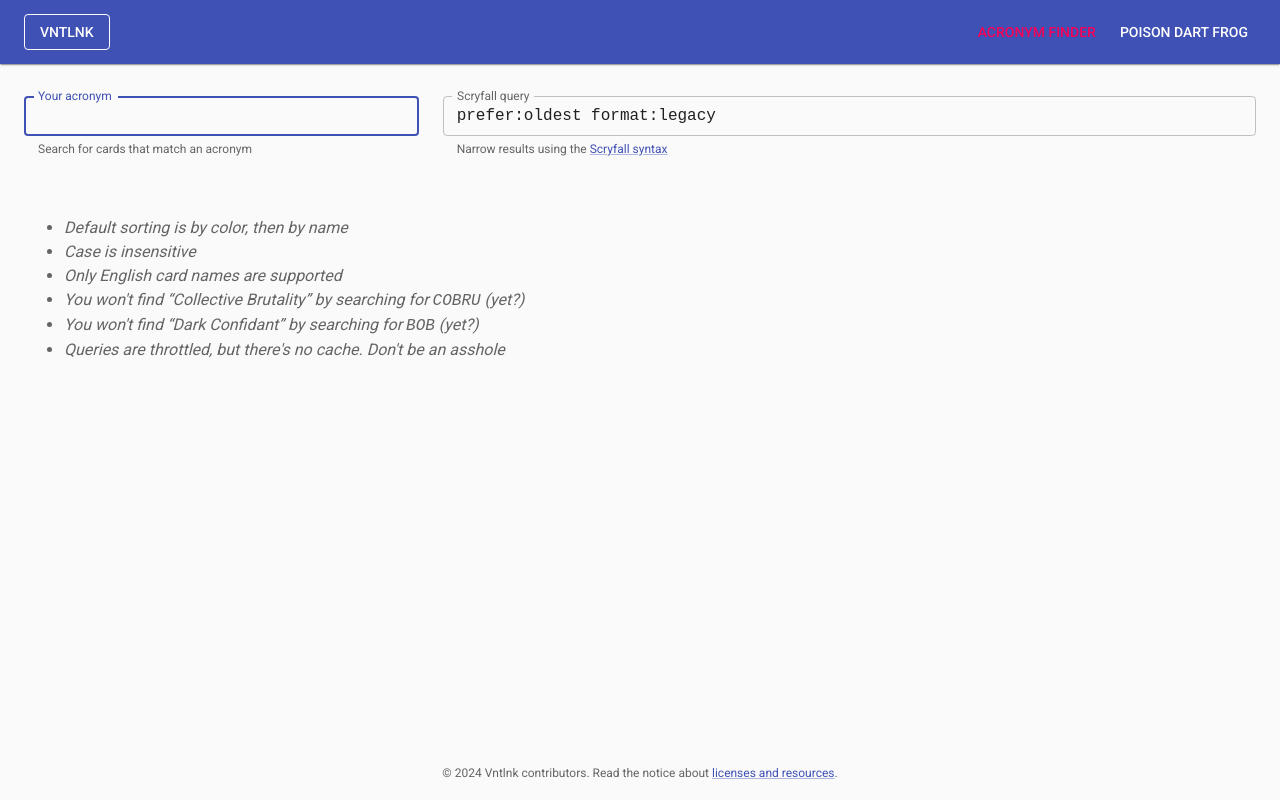
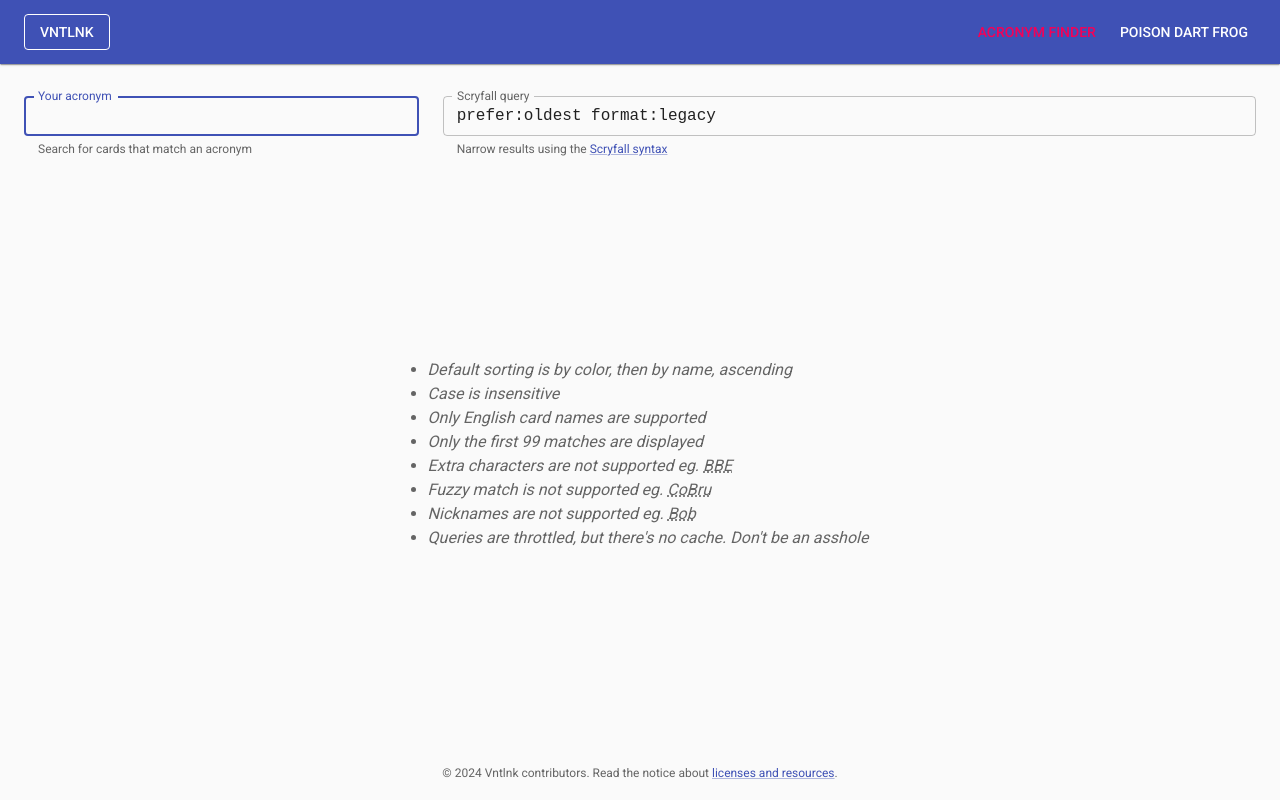
Before and after one commit to angrybacon/vntlnk, a Next.js app: page /acronymfinder in a window 1280 px wide. Built offline with nearby package versions, Linux system fonts and the light colour scheme.

Commit message:
chore(acronymfinder): prettify layout

```diff
--- a/app/theme.ts
+++ b/app/theme.ts
@@ -18,6 +18,9 @@ export const theme = createTheme({
         pre: { margin: 0 },
       },
     },
+    MuiDialog: {
+      styleOverrides: { paper: { borderRadius: 16 } },
+    },
     MuiSnackbar: {
       defaultProps: { autoHideDuration: 4000 },
     },
--- /dev/null
+++ b/components/Acronym.tsx
@@ -0,0 +1,12 @@
+import { Tooltip, Typography } from '@mui/material';
+
+type Props = {
+  definition: string;
+  text: string;
+};
+
+export const Acronym = ({ definition, text }: Props) => (
+  <Tooltip describeChild followCursor title={definition}>
+    <Typography component="abbr">{text}</Typography>
+  </Tooltip>
+);
--- a/modules/AcronymFinder/AcronymFinder.tsx
+++ b/modules/AcronymFinder/AcronymFinder.tsx
@@ -52,6 +52,7 @@ export const AcronymFinder = () => {
     setQuery(target.value.toLocaleUpperCase().trim());
 
   return (
+    <Box sx={{ display: 'grid', flexGrow: 1, gridTemplateRows: 'auto 1fr' }}>
       <Grid container spacing={{ xs: 2, sm: 3 }} sx={{ pt: 1 }}>
         <Grid size={{ xs: 12, sm: 4 }}>
           <TextField
@@ -61,6 +62,7 @@ export const AcronymFinder = () => {
             label="Your acronym"
             onChange={onInput}
             size="small"
+            sx={{ gridArea: 'input' }}
             value={query}
           />
         </Grid>
@@ -82,31 +84,29 @@ export const AcronymFinder = () => {
             onReset={onFilterReset}
             value={filter}
             size="small"
-          sx={{ input: { fontFamily: 'monospace' } }}
+            sx={{ gridArea: 'filter', input: { fontFamily: 'monospace' } }}
           />
         </Grid>
+      </Grid>
       {error && (
-        <Grid size={12} sx={{ mt: 4, textAlign: 'center' }}>
+        <Box sx={{ m: 'auto', textAlign: 'center' }}>
           <Typography component="p" gutterBottom variant="h2">
             No cards found
           </Typography>
           <Typography sx={{ color: 'text.secondary', fontStyle: 'italic' }}>
             {error}
           </Typography>
-        </Grid>
+        </Box>
       )}
-      {!error && !cards.length && (
-        <Grid size={12} sx={{ display: 'flex', mt: 4 }}>
-          <Help />
-        </Grid>
-      )}
+      {!error && !cards.length && <Help sx={{ m: 'auto' }} />}
       {cards.length > 0 && (
-        <Grid
-          size={12}
+        <Box
           sx={{
             display: 'grid',
             gap: { xs: 2, sm: 3 },
+            gridAutoRows: 'min-content',
             gridTemplateColumns: `repeat(auto-fill, minmax(${IMAGE_WIDTH}px, 1fr))`,
+            mt: { xs: 2, sm: 3 },
           }}
         >
           {cards.map((card) => (
@@ -131,8 +131,8 @@ export const AcronymFinder = () => {
               )}
             </Box>
           ))}
-        </Grid>
+        </Box>
       )}
-    </Grid>
+    </Box>
   );
 };
--- a/modules/AcronymFinder/Help.tsx
+++ b/modules/AcronymFinder/Help.tsx
@@ -1,20 +1,34 @@
-import { Typography } from '@mui/material';
+import { Typography, type SxProps } from '@mui/material';
 
-export const Help = () => (
+import { Acronym } from '~/components/Acronym';
+
+type Props = {
+  sx: SxProps;
+};
+
+export const Help = ({ sx }: Props) => (
   <Typography
     component="ul"
-    sx={{ color: 'text.secondary', fontStyle: 'italic' }}
+    sx={[
+      { color: 'text.secondary', fontStyle: 'italic', pl: '1em' },
+      ...(Array.isArray(sx) ? sx : [sx]),
+    ]}
   >
-    <li>Default sorting is by color, then by name</li>
+    <li>Default sorting is by color, then by name, ascending</li>
     <li>Case is insensitive</li>
     <li>Only English card names are supported</li>
+    <li>Only the first 99 matches are displayed</li>
     <li>
-      You won't find &ldquo;Collective Brutality&rdquo; by searching for{' '}
-      <code>COBRU</code> (yet?)
+      Extra characters are not supported eg.{' '}
+      <Acronym definition="Bloodbraid Elf" text="BBE" />
     </li>
     <li>
-      You won't find &ldquo;Dark Confidant&rdquo; by searching for{' '}
-      <code>BOB</code> (yet?)
+      Fuzzy match is not supported eg.{' '}
+      <Acronym definition="Collective Brutality" text="CoBru" />
+    </li>
+    <li>
+      Nicknames are not supported eg.{' '}
+      <Acronym definition="Dark Confidant" text="Bob" />
     </li>
     <li>Queries are throttled, but there's no cache. Don't be an asshole</li>
   </Typography>
--- a/modules/PoisonDartFrog/Preview.tsx
+++ b/modules/PoisonDartFrog/Preview.tsx
@@ -17,6 +17,7 @@ export const Preview = ({ file, onClose, open }: Props) => (
             border: 1,
             borderColor: 'divider',
             borderRadius: ({ shape }) => shape.borderRadius / 2,
+            display: 'block',
             height: '80vh',
             width: '100%',
           }}
```
Also changed, not shown: components/Paper.tsx (+1 -6 lines), modules/PoisonDartFrog/PoisonDartFrog.tsx (+9 -2 lines). Lines whose indentation alone changed are shown as unchanged.
